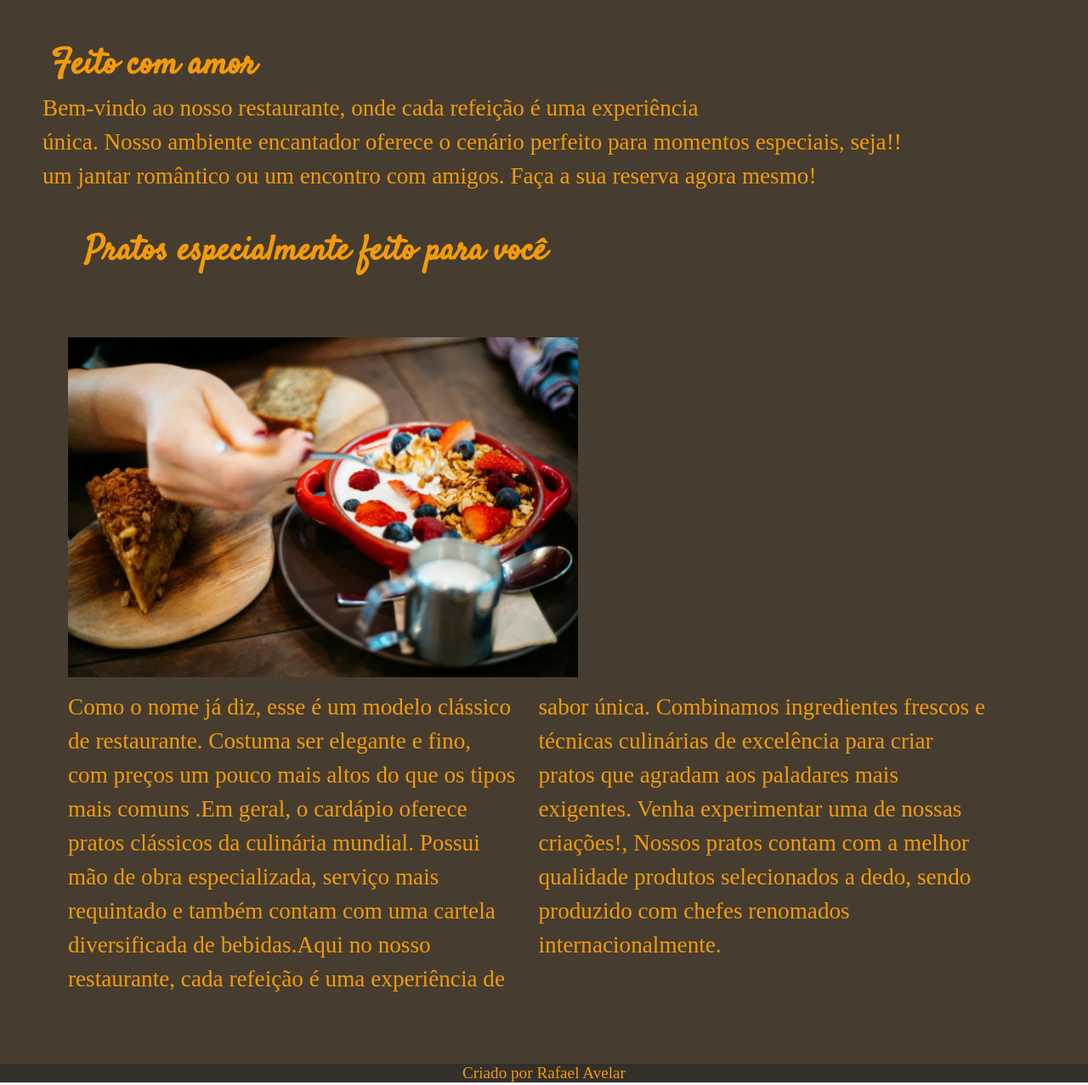
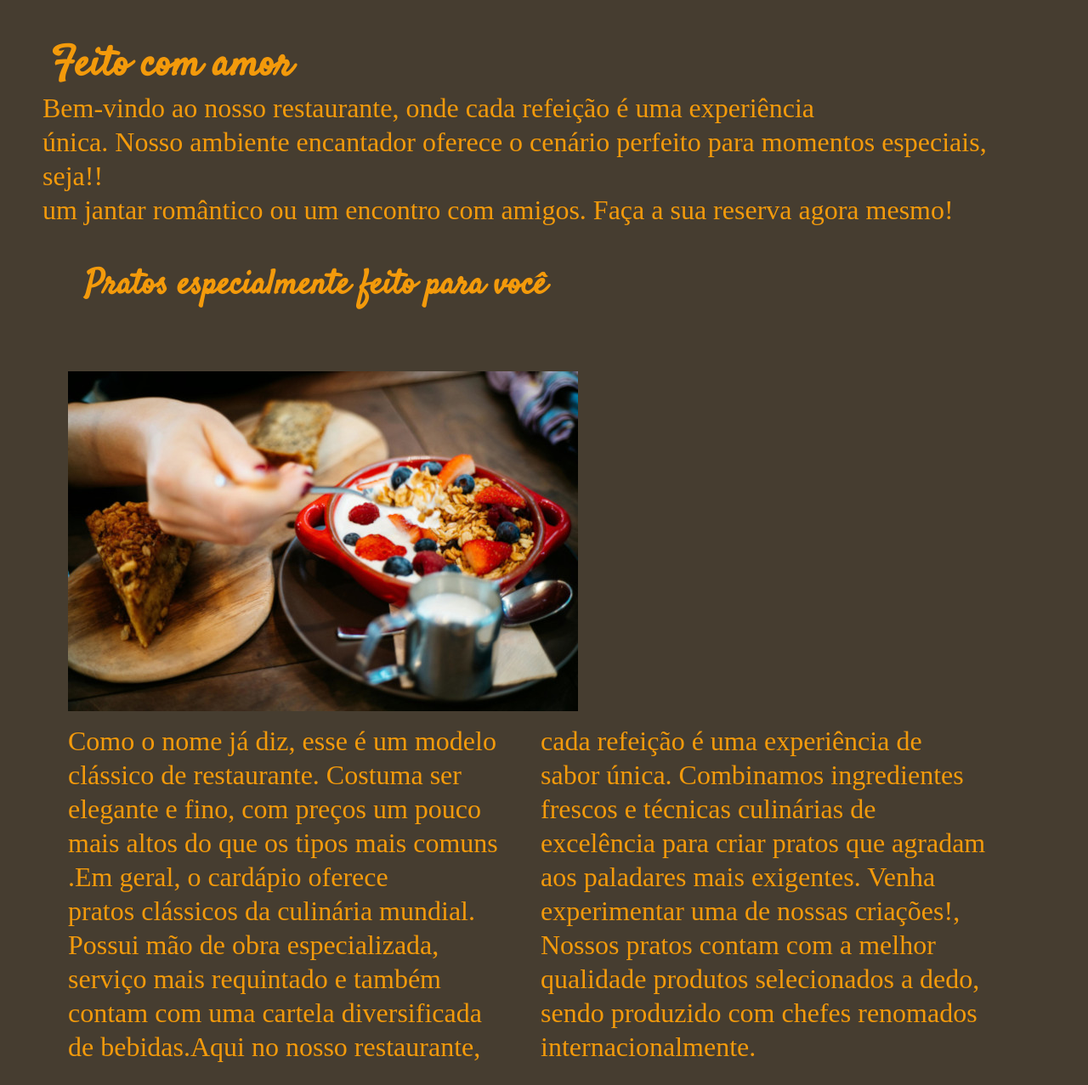
Before and after one commit to rafaelavelar45/Projeto-Restaurante, a plain HTML site: page index.html in a window 1280 px wide. Shown: the part 174-1451 px from the top of the page at 85% size. Drawn offline with Linux system fonts and the light colour scheme; a web font is replaced by a local one.

Commit message:
atualização de font

```diff
--- a/style.css
+++ b/style.css
@@ -47,7 +47,7 @@ nav:hover {
 
 section {
   font-family: Annie Use Your Telescope;
-  font-size: 1.7em;
+  font-size: 2.5vw;
 }
 section > h2 {
   font-family: Satisfy, "cursive";
@@ -82,7 +82,7 @@ main > div > p {
   #text{
   font-family: Annie Use Your Telescope;
   margin-right: 40px;
-  font-size: 1.7em;
+  font-size: 2.5vw;
   columns: 2;
 }
 
```
